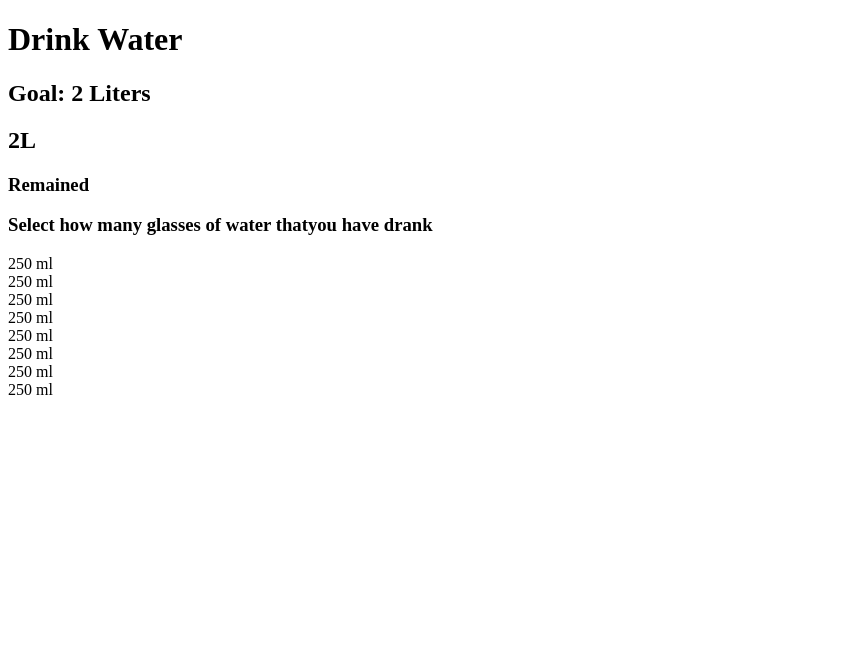
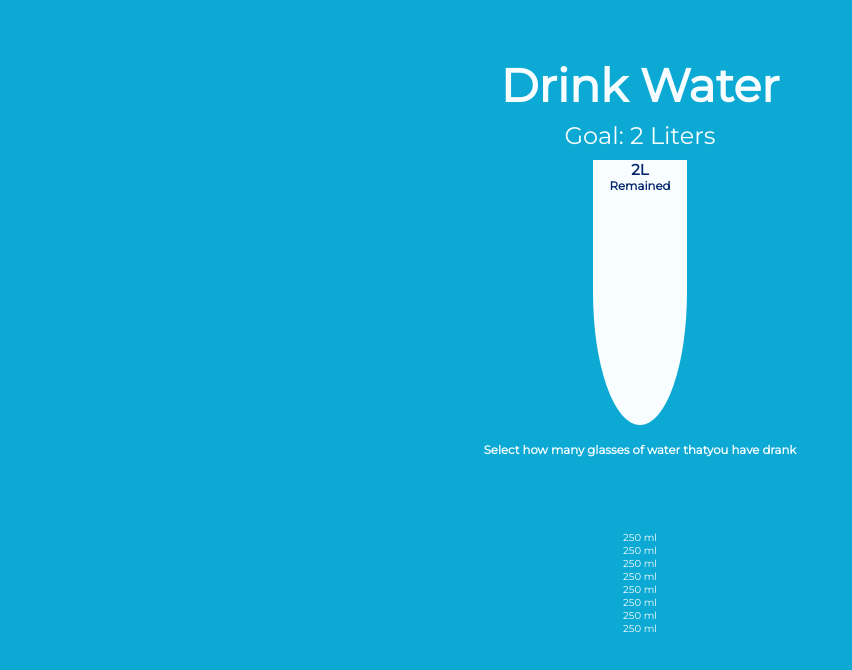
Before and after one commit to gchiquetto/drink-water, a website: page index.html in a window 1280 px wide. Shown: the whole page, without its empty margins (0-852 px from the left). Drawn offline with Linux system fonts and the light colour scheme.

Commit message:
added features to css

```diff
--- a/index.html
+++ b/index.html
@@ -11,7 +11,7 @@
 <body>
     <main class="main">
         <h1 class="heading-1">Drink Water</h1>
-        <h2 class="heading-2">Goal: 2 Liters</h2>
+        <h2 class="subtitle">Goal: 2 Liters</h2>
         <div class="big-cup_container">
             <h2 class="heading-2" id="qtd_remained">2L</h2>
             <h3 class="heading-3">Remained</h3>
--- a/sass/main.scss
+++ b/sass/main.scss
@@ -1,3 +1,8 @@
+@import url('https://fonts.googleapis.com/css2?family=Montserrat&display=swap');
+$color-blue-light-1:#0BA9D4;
+$color-blue-dark-1:#03256C;
+$color-white:#F8FDFF;
+
 *,
 *::before,
 *::after{
@@ -14,8 +19,51 @@ html{
 .main{
     height: 100vh;
     overflow: hidden;
+    display: grid;
+    grid-template-rows: repeat(2, 5rem) 1fr 5rem 1fr;
+    grid-template-columns: [space1-start] 1fr [space1-end content-start] max-content [content-end space2-start] 1fr [space2-end];
+    font-family: 'Montserrat', sans-serif;
+    align-items: center;
+    justify-items: center;
+    text-align: center;
+    background-color: $color-blue-light-1;
+    color:$color-white;
+    padding: 6rem;
+    font-weight: 400;
+}
 
-    display: grid;
-    grid-template-rows: repeat(2, 1fr) min-content 1fr min-content;
-    grid-template-columns: [space1-start] 1fr [space1-end content-start] min-content [content-end space2-start] 1fr [space2-end];
+.main > * {
+    grid-column: content-start / content-end;
+
 }
+
+.heading-1{
+    grid-row: 1 / 2;
+    font-size: 4.6rem;
+
+}
+
+.subtitle{
+    grid-row: 2/3;
+    font-size: 2.4rem;
+    font-weight: inherit;
+}
+
+.heading-3{
+    grid-row: 4 / 5;
+}
+
+.big-cup_container{
+    grid-row: 3 / 4 ;
+    background-color: $color-white;
+    color: $color-blue-dark-1;
+    clip-path: polygon(0% 0%, 100% 0%, 100% 100%, 0% 100%);
+    border-bottom-left-radius: 50% ;
+    border-bottom-right-radius: 50% ;
+    height: 100%;
+    width: 30%;
+}
+
+.cups_container{
+    grid-row: 4/-1;
+}
```
Also changed, not shown: css/style.css.
